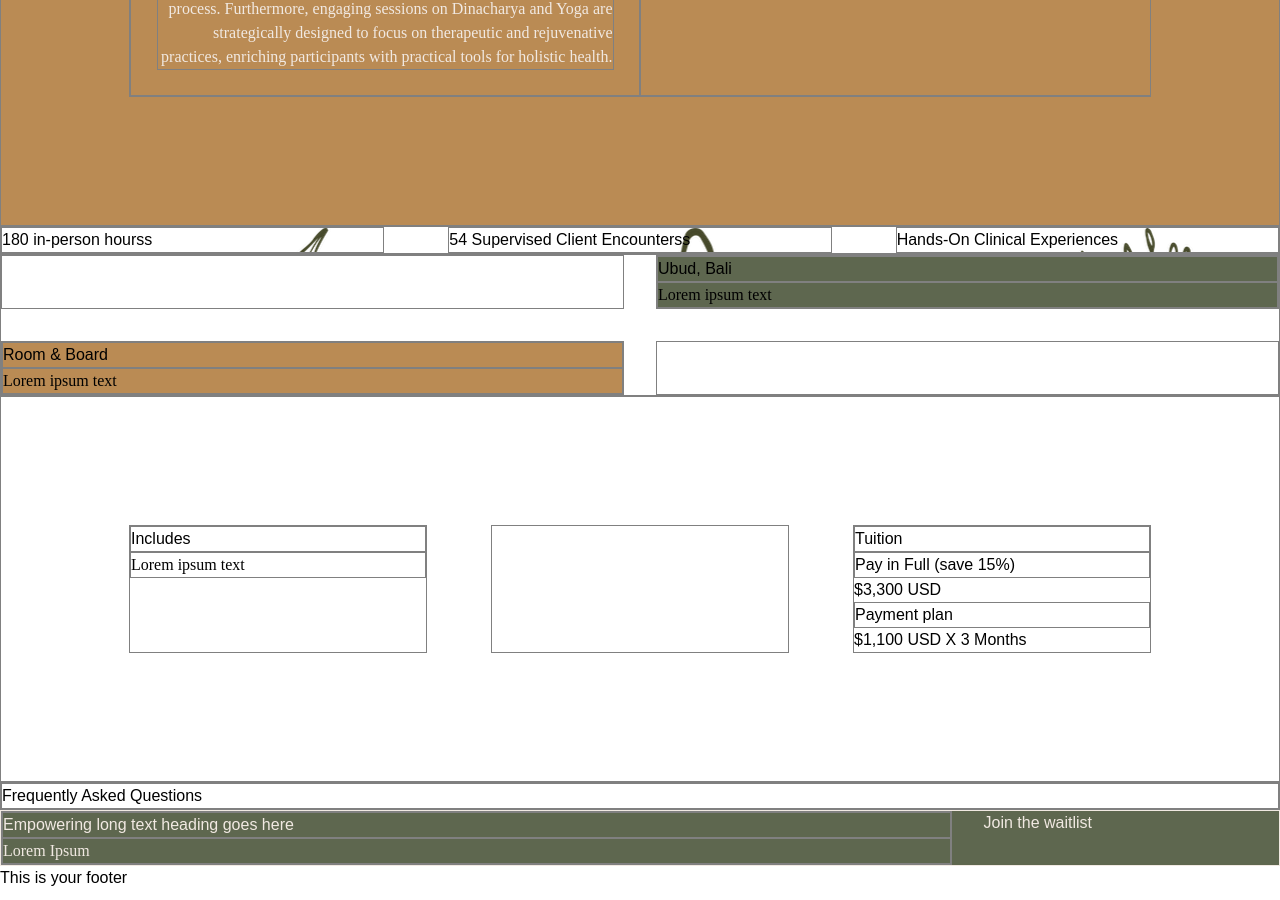
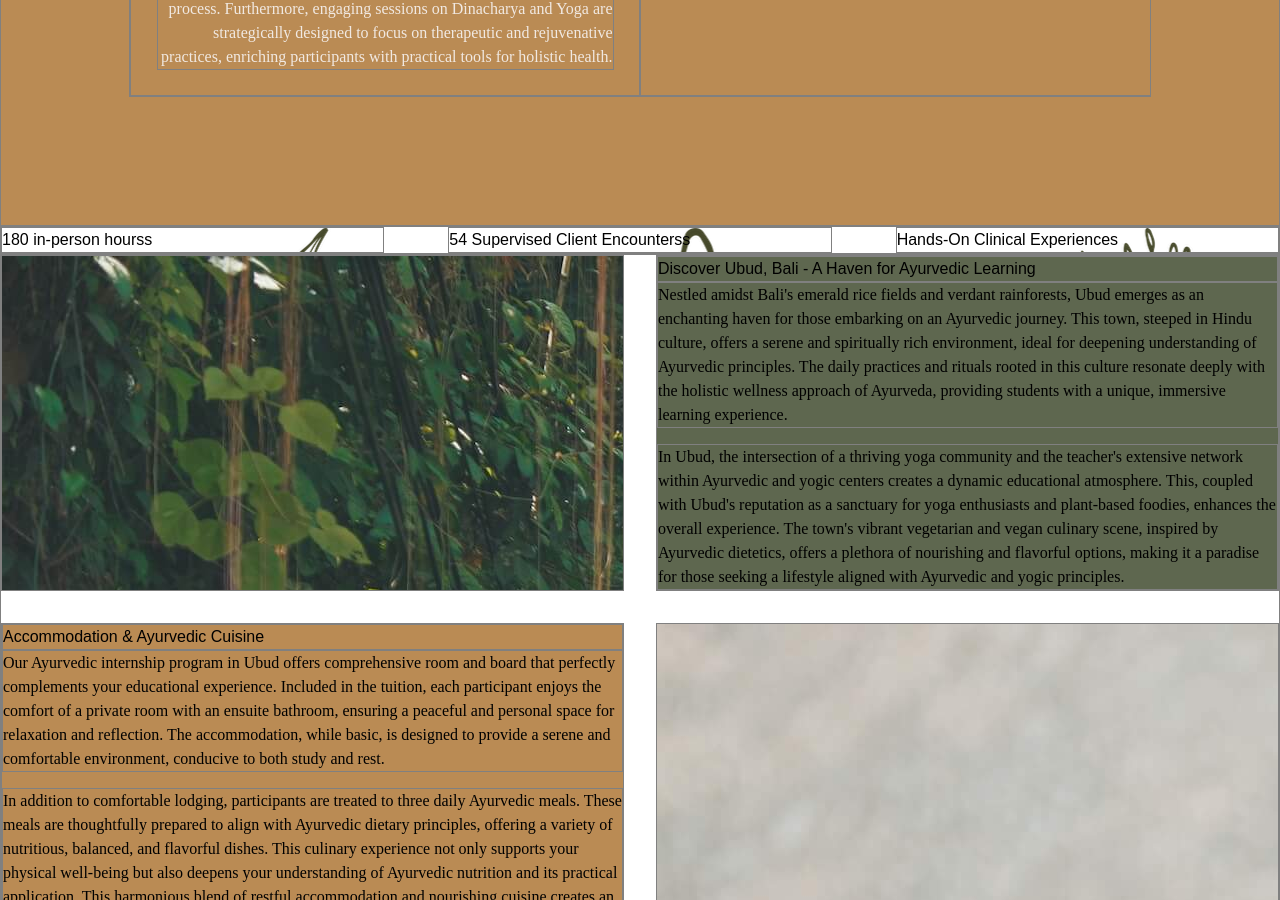
Before and after one commit to brittwoodard/ayurvedic-internship, a Jekyll site: the page built from index.html, in a window 1280 px wide and 900 px high, scrolled down 2185 px. Built offline with Jekyll 4.4.1, drawn with Linux system fonts in a browser that asks for light colours; some web fonts are replaced; some of the changed text lies outside the part shown.

Commit message:
room and board

```diff
--- a/index.html
+++ b/index.html
@@ -11,20 +11,20 @@ brief-overview:
   heading: Internship Retreat
   description_html: The program provides a hands-on and immersive Ayurvedic experience, focusing on client-to-client interaction and thorough diagnostics. Participants delve into the intricacies of Ayurveda, gaining insights into system-wise examinations and herbal applications. Tailored for aspiring Ayurvedic Health Counselors and Practitioners, this preceptorship blends theoretical knowledge and practical skills for a transformative journey in Ayurvedic healthcare.
 features:
- - image_url: /images/ayurvedic-internship-5.jpg
+ - featured_image: /images/ayurvedic-internship-5.jpg
    feature: In-Person Ayurvedic Training
    description_html: Embrace the unique opportunity to fulfill essential in-person training hours in our comprehensive internship retreat.
- - image_url: /images/ayurvedic-internship-8.jpg
+ - featured_image: /images/ayurvedic-internship-8.jpg
    feature: Client Encounter Experience in Ayurveda
    description_html: Achieve proficiency through extensive client interactions, adhering to the standards set by the Ayurvedic Accreditation Commission.
- - image_url: /images/ayurvedic-internship-7.jpg
+ - featured_image: /images/ayurvedic-internship-7.jpg
    feature: Mastering Ayurvedic Clinical Skills
    description_html: This internship focuses on refining your clinical assessment skills, offering in-depth exploration of Ayurvedic diagnostic techniques.
 teacher:
   heading: Your Teacher
   description_html: Led by an esteemed Ayurvedic doctor with extensive years of practice and teaching, this internship offers unparalleled expertise in Ayurvedic medicine. The lead teacher embodies a wealth of knowledge and a passion for guiding students on their Ayurvedic journey.
   image:
-    image_url: /images/ayurvedic-internship-8.jpg
+    featured_image: /images/ayurvedic-internship-8.jpg
     image_focus:
 retreat-overview:
   heading: Internship Retreat Overview
@@ -38,16 +38,18 @@ features-banner:
  - background_image: /images/ayurvedic-internship-6.png
    feature: Hands-On Clinical Experience
 location:
-  heading:
-  description_html:
+  heading: Discover Ubud, Bali - A Haven for Ayurvedic Learning
+  description_html: Nestled amidst Bali's emerald rice fields and verdant rainforests, Ubud emerges as an enchanting haven for those embarking on an Ayurvedic journey. This town, steeped in Hindu culture, offers a serene and spiritually rich environment, ideal for deepening understanding of Ayurvedic principles. The daily practices and rituals rooted in this culture resonate deeply with the holistic wellness approach of Ayurveda, providing students with a unique, immersive learning experience.</p><p>In Ubud, the intersection of a thriving yoga community and the teacher's extensive network within Ayurvedic and yogic centers creates a dynamic educational atmosphere. This, coupled with Ubud's reputation as a sanctuary for yoga enthusiasts and plant-based foodies, enhances the overall experience. The town's vibrant vegetarian and vegan culinary scene, inspired by Ayurvedic dietetics, offers a plethora of nourishing and flavorful options, making it a paradise for those seeking a lifestyle aligned with Ayurvedic and yogic principles.
+  featured_image: /images/ayurvedic-internship-9.jpg
 room-and-board:
-  heading:
-  description_html:
+  heading: Accommodation & Ayurvedic Cuisine
+  description_html: Our Ayurvedic internship program in Ubud offers comprehensive room and board that perfectly complements your educational experience. Included in the tuition, each participant enjoys the comfort of a private room with an ensuite bathroom, ensuring a peaceful and personal space for relaxation and reflection. The accommodation, while basic, is designed to provide a serene and comfortable environment, conducive to both study and rest.</p><p>In addition to comfortable lodging, participants are treated to three daily Ayurvedic meals. These meals are thoughtfully prepared to align with Ayurvedic dietary principles, offering a variety of nutritious, balanced, and flavorful dishes. This culinary experience not only supports your physical well-being but also deepens your understanding of Ayurvedic nutrition and its practical application. This harmonious blend of restful accommodation and nourishing cuisine creates an ideal setting for both personal growth and professional development in Ayurvedic studies.
+  featured_image: images/ayurvedic-internship-1.jpg
 tuition:
   includes:
     heading:
     description_html:
-  image_url:
+  featured_image:
   pricing:
     pay-in-full:
       heading:
@@ -108,7 +110,7 @@ seo:
 <section class="p-10p grid grid-cols-3 gap-8">
   {% for item in page.features %}
   <div>
-    <div class="bg-imgage-style min-h-[60vh] border border-medium" style="background-image: url('{{item.image_url}}');"></div>
+    <div class="bg-imgage-style min-h-[60vh] border border-medium" style="background-image: url('{{item.featured_image}}');"></div>
     <h3>{{item.feature}}</h3>
     <p>{{item.description_html}}</p>
   </div>
@@ -122,7 +124,7 @@ seo:
     <p>{{page.teacher.description_html}}</p>
     <a class="button">Learn more</a>
   </div>
-  <div class="bg-image-style" style="background-image: url('{{page.teacher.image.image_url}}'); background-position: {{page.teacher.image.image_focus}};"></div>
+  <div class="bg-image-style" style="background-image: url('{{page.teacher.image.featured_image}}'); background-position: {{page.teacher.image.image_focus}};"></div>
 </section>
 
 <!-- Retreat Overview -->
@@ -149,17 +151,17 @@ seo:
 <!-- Room & Board -->
 <section class="grid grid-cols-2 gap-8">
   <!-- Row 1 -->
-  <div class="bg-image-style" style="background-image: url('#');"></div>
+  <div class="bg-image-style" style="background-image: url('{{page.location.featured_image}}');"></div>
   <div class="bg-dark">
-    <h2>Ubud, Bali</h2>
-    <p>Lorem ipsum text</p>
+    <h2>{{page.location.heading}}</h2>
+    <p>{{page.location.description_html}}</p>
   </div>
   <!-- Row 2 -->
   <div class="bg-medium">
-    <h2>Room & Board</h2>
-    <p>Lorem ipsum text</p>
+    <h2>{{page.room-and-board.heading}}</h2>
+    <p>{{page.room-and-board.description_html}}</p>
   </div>
-  <div class="bg-image-style" style="background-image: url('#');"></div>
+  <div class="bg-image-style" style="background-image: url('{{page.room-and-board.featured_image}}');"></div>
 </section>
 
 <!-- Tuition -->
```
Also changed, not shown: 1 other file.
